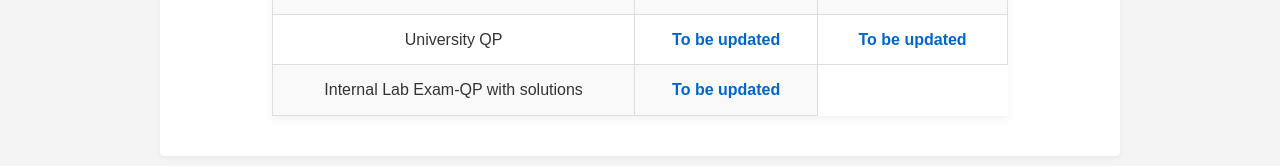
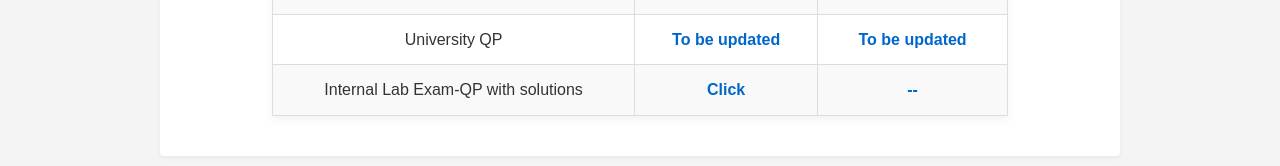
Before and after one commit to syam-nssce/ATP, a plain HTML site: page exams.html in a window 1280 px wide. Shown: the part 418-584 px from the top of the page. Drawn offline with Linux system fonts and the light colour scheme.

Commit message:
Update exams.html

```diff
--- a/exams.html
+++ b/exams.html
@@ -97,7 +97,8 @@
         </tr>
         <tr>
             <td>Internal Lab Exam-QP with solutions</td>
-             <td><a href="https://www.dropbox.com/scl/fi/51lhudykbcl7p8z6sb2k0/ATP_LAB_QP_WITH_SOLUTION.pdf?rlkey=ia94hih0byghg8vl1btx6f5qk&st=ko5laj03&dl=0" target="_blank">To be updated</a></td>
+             <td><a href="https://www.dropbox.com/scl/fi/51lhudykbcl7p8z6sb2k0/ATP_LAB_QP_WITH_SOLUTION.pdf?rlkey=ia94hih0byghg8vl1btx6f5qk&st=ko5laj03&dl=0" target="_blank">Click</a></td>
+                     <td><a  target="_blank"> -- </a></td>
 
 
         </tr>
```
